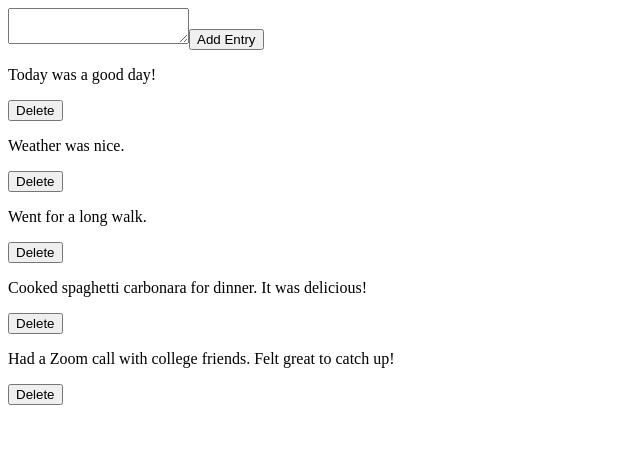
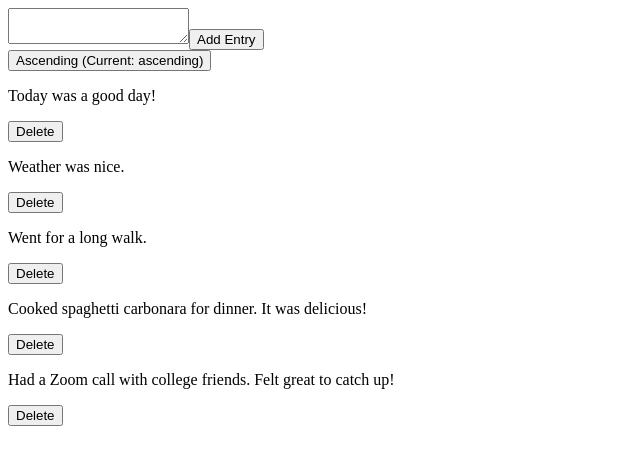
Before and after one commit to annikalindberg/diary-app, a React (Create React App) app: page / in a window 1280 px wide. Shown: the top 464 px of the page, without its empty margins (0-640 px from the left). Built offline with nearby package versions, Linux system fonts and the light colour scheme.

Commit message:
Sort-order button

```diff
--- a/src/components/DiaryEntryList.js
+++ b/src/components/DiaryEntryList.js
@@ -1,18 +1,35 @@
 import React from 'react';
-import { useSelector } from 'react-redux';
+import { useSelector, useDispatch } from 'react-redux';
 import DiaryEntry from './DiaryEntry';
+import { toggleSort } from '../redux/actions/diaryActions';  // Import the toggle action
 
 const DiaryEntryList = () => {
-    const diaryEntries = useSelector((state) => state.diary.diaryEntries);
+    const dispatch = useDispatch();
+    const { diaryEntries = [], sortOrder } = useSelector((state) => state.diary || {});
 
-    // Check if diaryEntries exists and is an array
-    if (!Array.isArray(diaryEntries)) {
-        return <p>Loading...</p>;
+    const sortedEntries = [...diaryEntries].sort((a, b) => {
+        const dateA = new Date(a.date);
+        const dateB = new Date(b.date);
+
+        return sortOrder === 'ascending'
+            ? dateA - dateB
+            : dateB - dateA;
+    });
+
+    const getSortOrderText = () => {
+        return sortOrder === 'ascending'
+            ? 'Ascending'
+            : 'Descending';
     }
 
     return (
         <div>
-            {diaryEntries.map((entry) => (
+            {/* Add a toggle button */}
+            <button onClick={() => dispatch(toggleSort())}>
+               {getSortOrderText()} (Current: {sortOrder})
+            </button>
+
+            {sortedEntries.map((entry) => (
                 <DiaryEntry key={entry.id} entry={entry} />
             ))}
         </div>
```
